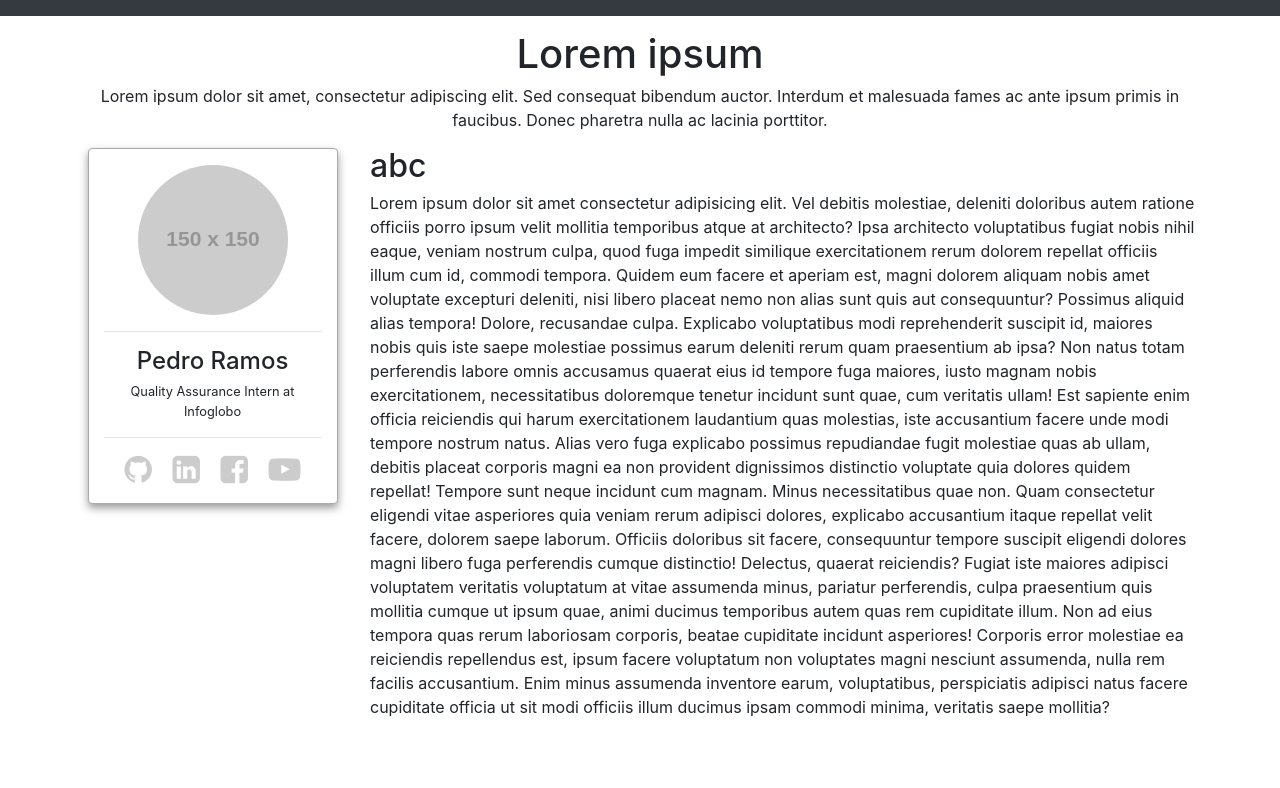
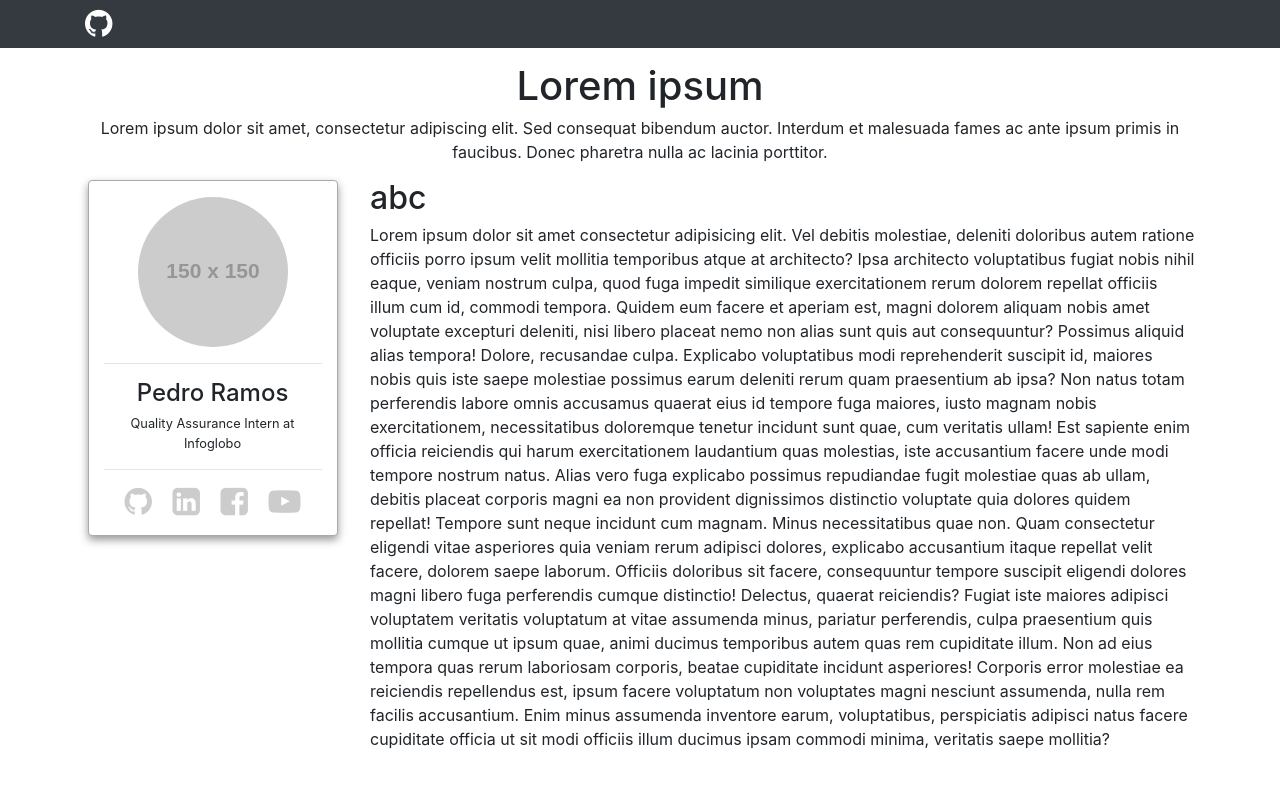
Before and after one commit to pedrorms/pedrorms.github.io, a plain HTML site: page index.html in a window 1280 px wide. Drawn offline with Linux system fonts and the light colour scheme; placeholder pictures from the web are drawn by us; files whose address does not match are found by name.

Commit message:
Update index.html

```diff
--- a/index.html
+++ b/index.html
@@ -13,7 +13,7 @@
   <!-- navbar -->
   <nav class="navbar bg-dark">
     <div class="container">
-      <a class="text-white fa github" href="#"></a>
+      <a class="text-white fa fa-github" href="#"></a>
     </div>
   </nav> <!-- end navbar -->
 
```
